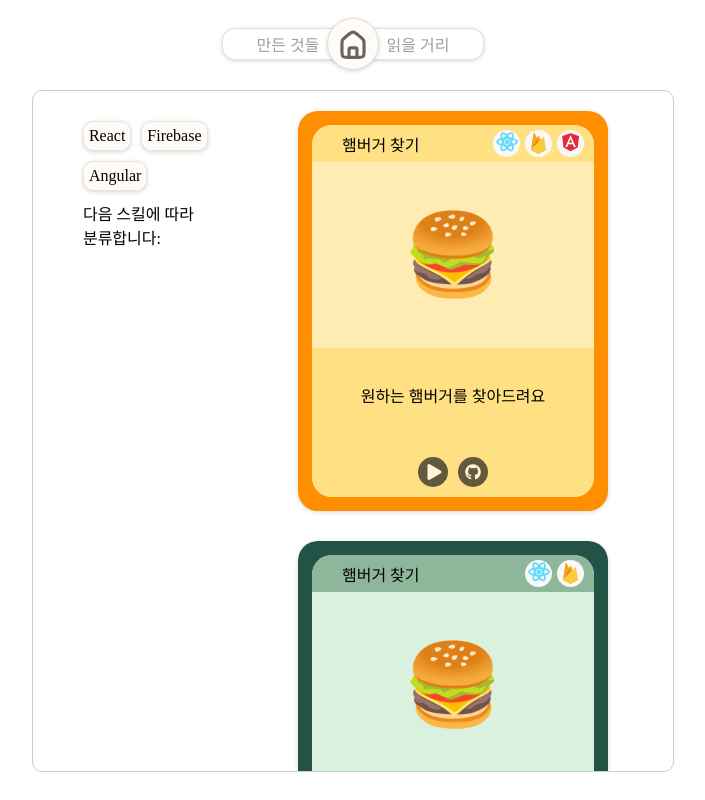
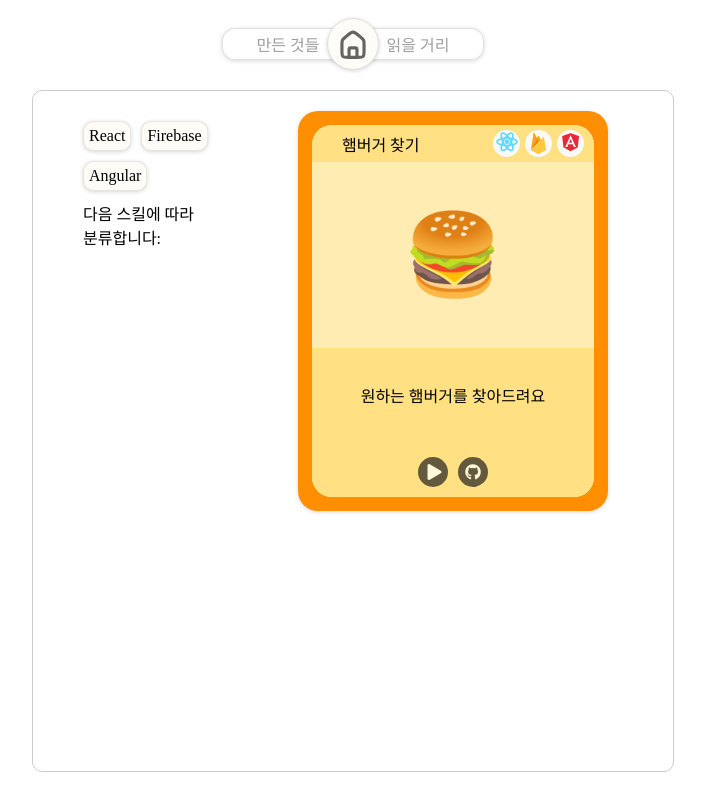
Before and after one commit to babyazalea/babyazalea-home, a Gatsby site: page /portfolios in a window 1280 px wide. Shown: the whole page, without its empty margins (287-992 px from the left). Built offline with nearby package versions, Linux system fonts and the light colour scheme; Gatsby itself is replaced by a stand-in of ours.

Commit message:
added portfolios data & linked with page

```diff
--- a/gatsby-config.js
+++ b/gatsby-config.js
@@ -26,13 +26,6 @@ module.exports = {
       },
     },
     {
-      resolve: `gatsby-source-filesystem`,
-      options: {
-        path: `./src/content/portfolios`,
-        name: `portfolios`,
-      },
-    },
-    {
       resolve: "gatsby-transformer-remark",
       options: {
         plugins: [], // just in case those previously mentioned remark plugins sound cool :)
--- /dev/null
+++ b/src/content/portfolios/portfolios-data.js
@@ -0,0 +1,9 @@
+export const portfoliosData = [
+  {
+    title: "햄버거 찾기",
+    description: "원하는 햄버거를 찾아드려요",
+    skills: ["react", "firebase", "angular"],
+    "theme-color": "var(--amber-color800)",
+    emoji: "🍔",
+  },
+];
--- a/src/pages/portfolios.js
+++ b/src/pages/portfolios.js
@@ -1,33 +1,12 @@
 import React from "react";
+import { portfoliosData } from "../content/portfolios/portfolios-data";
 
 import Sorting from "../components/sorting/Sorting";
 import Layout from "../components/layout/Layout";
 import PortfolioList from "../components/portfolio-list/PortfolioList";
 
 const Portfolios = () => {
-  const portfolios = [
-    {
-      title: "햄버거 찾기",
-      description: "원하는 햄버거를 찾아드려요",
-      skills: ["react", "firebase", "angular"],
-      "theme-color": "var(--amber-color800)",
-      emoji: "🍔",
-    },
-    {
-      title: "햄버거 찾기",
-      description: "원하는 햄버거를 찾아드려요",
-      skills: ["react", "firebase"],
-      "theme-color": "var(--dark-green-color200)",
-      emoji: "🍔",
-    },
-    {
-      title: "햄버거 찾기",
-      description: "원하는 햄버거를 찾아드려요",
-      skills: ["react", "firebase"],
-      "theme-color": "var(--cyan-color700)",
-      emoji: "🍔",
-    },
-  ];
+  const portfolios = portfoliosData;
 
   const skillCollection = [];
   for (let i = 0; i < portfolios.length; i++) {
```
